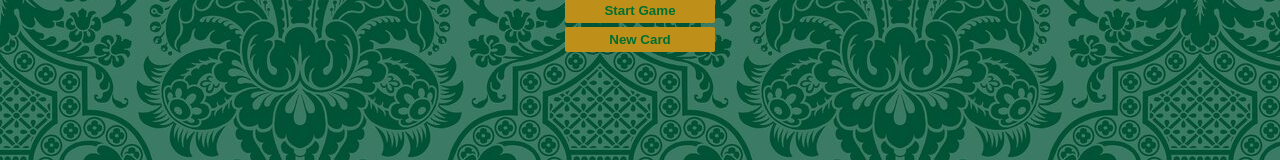
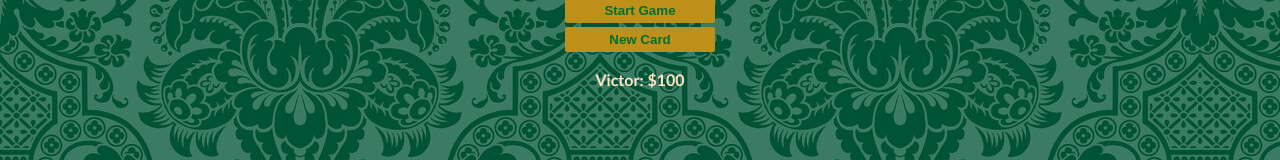
Before and after one commit to victorhongjen/blackjack, a plain HTML site: page index.html in a window 1280 px wide. Shown: the part 191-351 px from the top of the page. Drawn offline with Linux system fonts and the light colour scheme.

Commit message:
Add player information

```diff
--- a/index.html
+++ b/index.html
@@ -15,6 +15,7 @@
     <button id="start-btn" onclick="startGame()">Start Game</button>
     <br>
     <button id="new-card-btn" onclick="newCard()">New Card</button>
+    <p id="name-balance-el" class="info"></p>
     <script src="index.js"></script>
 </body>
 </html>
--- a/index.js
+++ b/index.js
@@ -1,3 +1,7 @@
+let player = {
+    name: "Victor",
+    balance: 100
+};
 let allCards = []
 let sum = 0
 let hasBlackjack = false
@@ -6,6 +10,9 @@ let messageEl = document.getElementById("message-el")
 let sumEl = document.getElementById("sum-el") // querySelector("#sum-el") can also be used
 let cardEl = document.getElementById("cards-el")
 let message = ""
+let nameBalanceEl = document.getElementById("name-balance-el")
+
+nameBalanceEl.textContent = player.name + ": $" + player.balance
 
 function startGame () {
     let firstCard = getRandomCard()
@@ -35,11 +42,12 @@ function renderGame() {
     }
     messageEl.textContent = message; // Does't need to be in side of the the if/else block
     sumEl.textContent = "Sum: " + sum;
-    cardEl.textContent = "Cards: "
+    cardEl.textContent = "Cards: ";
 
     for (let i = 0; i < allCards.length; i++) {
         cardEl.textContent += allCards[i] + " ";
     };
+
 };
 
 function newCard() {
```
